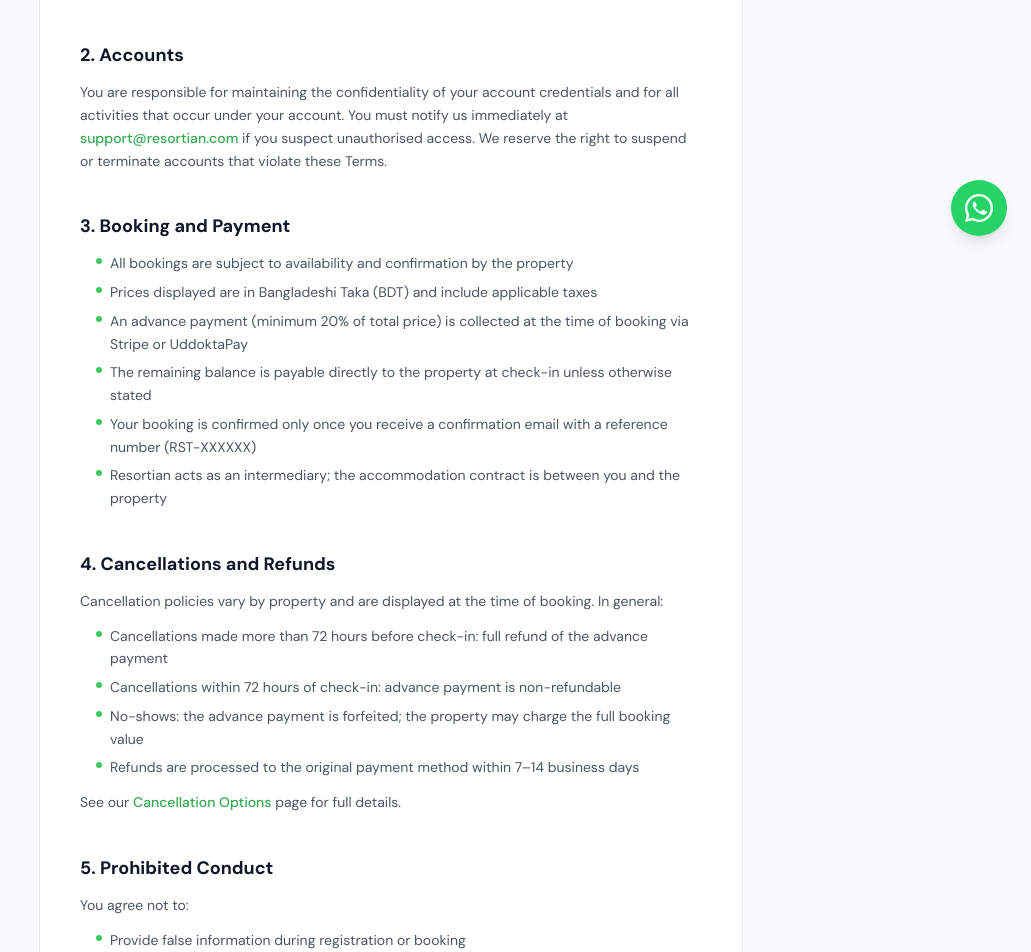
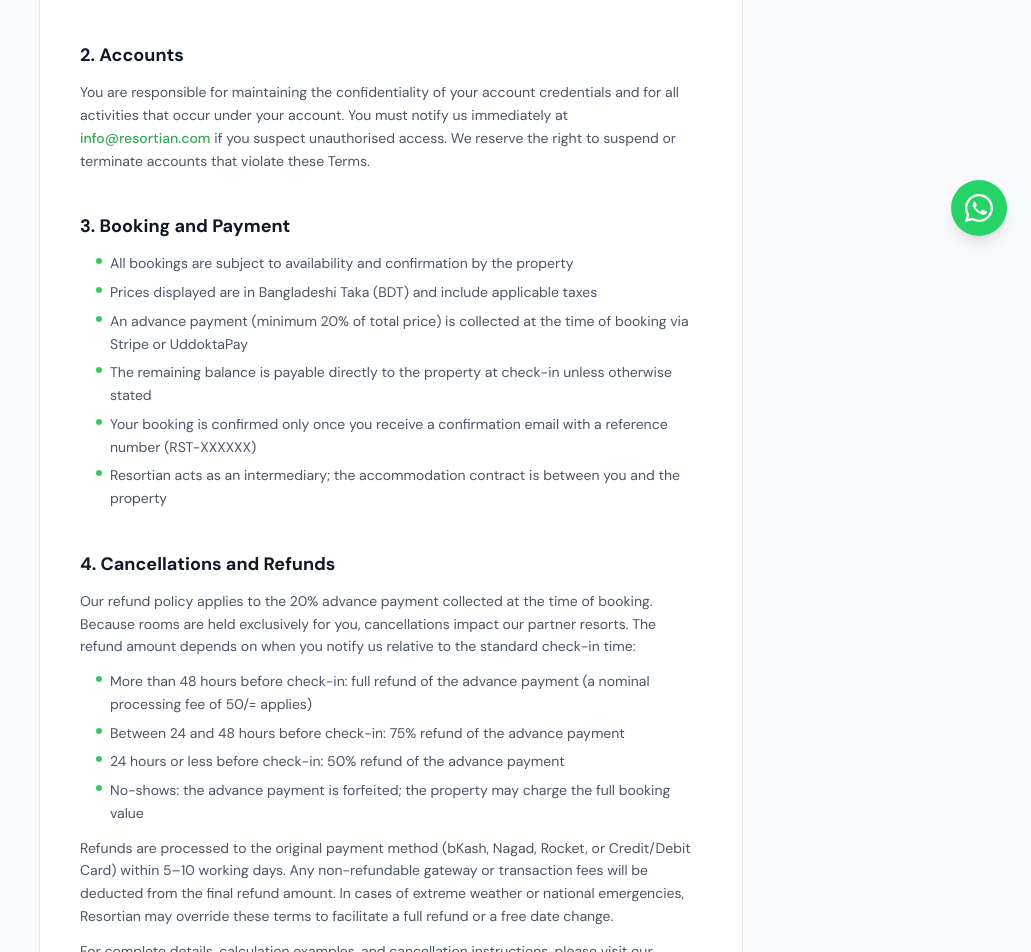
Before and after one commit to winchakma/resortian-demo, a Next.js app: page /terms in a window 1280 px wide. Shown: the part 540-1492 px from the top of the page, without its empty margins (249-1280 px from the left). Built offline with nearby package versions, Linux system fonts and the light colour scheme; no server answers.

Commit message:
mail update

```diff
--- a/app/advertise/page.tsx
+++ b/app/advertise/page.tsx
@@ -61,10 +61,26 @@
 ];
 
 const STATS = [
-  { icon: <Eye className="h-6 w-6" />, value: "120K+", label: "Monthly page views" },
-  { icon: <Target className="h-6 w-6" />, value: "78%", label: "Visitors actively planning a trip" },
-  { icon: <Star className="h-6 w-6" />, value: "4.8", label: "Average platform rating" },
-  { icon: <TrendingUp className="h-6 w-6" />, value: "38%", label: "YoY booking growth" },
+  {
+    icon: <Eye className="h-6 w-6" />,
+    value: "120K+",
+    label: "Monthly page views",
+  },
+  {
+    icon: <Target className="h-6 w-6" />,
+    value: "78%",
+    label: "Visitors actively planning a trip",
+  },
+  {
+    icon: <Star className="h-6 w-6" />,
+    value: "4.8",
+    label: "Average platform rating",
+  },
+  {
+    icon: <TrendingUp className="h-6 w-6" />,
+    value: "38%",
+    label: "YoY booking growth",
+  },
 ];
 
 export default function AdvertisePage() {
@@ -182,7 +198,7 @@
                     ))}
                   </ul>
                   <a
-                    href="mailto:ads@resortian.com"
+                    href="mailto:info@resortian.com"
                     className={`mt-6 block rounded-xl py-2.5 text-center text-sm font-semibold transition-colors ${
                       pkg.highlight
                         ? "bg-white text-primary-700 hover:bg-primary-50"
@@ -214,11 +230,11 @@
               a proposal tailored to your goals.
             </p>
             <a
-              href="mailto:ads@resortian.com"
+              href="mailto:info@resortian.com"
               className="mt-6 inline-flex items-center gap-2 rounded-xl bg-primary-600 px-6 py-3 text-sm font-semibold text-white transition-colors hover:bg-primary-700"
             >
               <Mail className="h-4 w-4" />
-              ads@resortian.com
+              info@resortian.com
             </a>
           </div>
         </section>
--- a/app/cookies/page.tsx
+++ b/app/cookies/page.tsx
@@ -94,9 +94,9 @@
               Last updated: {LAST_UPDATED}
             </p>
             <p className="mt-4 text-sm leading-relaxed text-gray-600 dark:text-gray-400">
-              This Cookie Policy explains how Resortian uses cookies and
-              similar technologies when you visit our platform. It should be
-              read alongside our{" "}
+              This Cookie Policy explains how Resortian uses cookies and similar
+              technologies when you visit our platform. It should be read
+              alongside our{" "}
               <a
                 href="/privacy"
                 className="font-medium text-primary-600 hover:underline dark:text-primary-400"
@@ -124,10 +124,10 @@
 
             <Section title="How We Use Cookies">
               <p>
-                Resortian uses cookies for four purposes: keeping you logged
-                in, remembering your preferences, understanding how the
-                platform is used, and personalising the marketing you see. The
-                table below breaks these down in detail.
+                Resortian uses cookies for four purposes: keeping you logged in,
+                remembering your preferences, understanding how the platform is
+                used, and personalising the marketing you see. The table below
+                breaks these down in detail.
               </p>
             </Section>
 
@@ -172,8 +172,8 @@
 
             <Section title="Third-Party Cookies">
               <p>
-                Some cookies on our platform are set by third-party services
-                we use:
+                Some cookies on our platform are set by third-party services we
+                use:
               </p>
               <ul className="ml-4 mt-2 space-y-1.5">
                 {[
@@ -189,15 +189,13 @@
                 ))}
               </ul>
               <p className="mt-3">
-                These third parties operate under their own privacy policies.
-                We encourage you to review them.
+                These third parties operate under their own privacy policies. We
+                encourage you to review them.
               </p>
             </Section>
 
             <Section title="Managing Your Cookie Preferences">
-              <p>
-                You can control cookies in several ways:
-              </p>
+              <p>You can control cookies in several ways:</p>
               <ul className="ml-4 mt-2 space-y-1.5">
                 {[
                   "Browser settings — most browsers allow you to block or delete cookies. Note that blocking all cookies will prevent login and some features from working",
@@ -215,8 +213,8 @@
             <Section title="Cookie Lifespans">
               <p>
                 Session cookies are deleted when you close your browser.
-                Persistent cookies remain on your device for a set period —
-                our authentication remember-me cookie lasts 7 days, analytics
+                Persistent cookies remain on your device for a set period — our
+                authentication remember-me cookie lasts 7 days, analytics
                 cookies typically expire after 13 months, and marketing cookies
                 after 90 days.
               </p>
@@ -224,10 +222,10 @@
 
             <Section title="Changes to This Policy">
               <p>
-                We may update this Cookie Policy as our use of cookies
-                evolves. We will notify you of significant changes via the
-                platform or by email. Continued use of Resortian after changes
-                take effect constitutes acceptance.
+                We may update this Cookie Policy as our use of cookies evolves.
+                We will notify you of significant changes via the platform or by
+                email. Continued use of Resortian after changes take effect
+                constitutes acceptance.
               </p>
             </Section>
 
@@ -235,10 +233,10 @@
               <p>
                 Questions about our use of cookies? Email{" "}
                 <a
-                  href="mailto:privacy@resortian.com"
+                  href="mailto:info@resortian.com"
                   className="font-medium text-primary-600 hover:underline dark:text-primary-400"
                 >
-                  privacy@resortian.com
+                  info@resortian.com
                 </a>
                 .
               </p>
--- a/app/partner-hub/page.tsx
+++ b/app/partner-hub/page.tsx
@@ -13,7 +13,8 @@
 
 export const metadata: Metadata = {
   title: "Partner Hub | Resortian",
-  description: "Resources, tools, and guidance for Resortian hotel and resort partners.",
+  description:
+    "Resources, tools, and guidance for Resortian hotel and resort partners.",
 };
 
 const FEATURES = [
@@ -229,7 +230,7 @@
                     href="mailto:partners@resortian.com"
                     className="font-medium text-primary-600 hover:underline dark:text-primary-400"
                   >
-                    partners@resortian.com
+                    info@resortian.com
                   </a>
                   .
                 </p>
--- a/app/privacy/page.tsx
+++ b/app/privacy/page.tsx
@@ -61,11 +61,11 @@
             </p>
             <p className="mt-4 text-sm leading-relaxed text-gray-600 dark:text-gray-400">
               Resortian (&quot;we&quot;, &quot;us&quot;, or &quot;our&quot;)
-              operates the Resortian hotel & resort booking platform. This Privacy Policy
-              explains how we collect, use, disclose, and safeguard your
-              information when you use our website and services. Please read it
-              carefully. By using Resortian, you consent to the practices
-              described here.
+              operates the Resortian hotel & resort booking platform. This
+              Privacy Policy explains how we collect, use, disclose, and
+              safeguard your information when you use our website and services.
+              Please read it carefully. By using Resortian, you consent to the
+              practices described here.
             </p>
           </div>
         </div>
@@ -74,7 +74,9 @@
         <div className="mx-auto max-w-3xl px-4 pb-16 sm:px-6 lg:px-8">
           <div className="rounded-2xl border border-gray-200 bg-white px-6 py-8 dark:border-gray-700 dark:bg-gray-900 sm:px-10">
             <Section title="1. Information We Collect">
-              <p>We collect information you provide directly to us, including:</p>
+              <p>
+                We collect information you provide directly to us, including:
+              </p>
               <Ul
                 items={[
                   "Account registration data: name, phone number, email address, and password hash",
@@ -87,9 +89,8 @@
               <p className="mt-3">
                 We also automatically collect certain technical information when
                 you use our platform: IP address, browser type, operating
-                system, referring URLs, pages visited, and timestamps. This
-                data is collected via server logs and standard web analytics
-                tools.
+                system, referring URLs, pages visited, and timestamps. This data
+                is collected via server logs and standard web analytics tools.
               </p>
             </Section>
 
@@ -131,8 +132,8 @@
                 is active. Booking records are retained for seven years for
                 accounting and legal compliance purposes. You may request
                 deletion of your account at any time; we will anonymise or
-                delete your personal data within 30 days, except where
-                retention is required by law.
+                delete your personal data within 30 days, except where retention
+                is required by law.
               </p>
             </Section>
 
@@ -142,16 +143,14 @@
                 TLS-encrypted data transmission, bcrypt password hashing, and
                 role-based access controls. No method of transmission over the
                 internet is 100% secure; we cannot guarantee absolute security
-                but we are committed to protecting your data and will notify
-                you promptly in the event of a breach that affects your
-                personal information.
+                but we are committed to protecting your data and will notify you
+                promptly in the event of a breach that affects your personal
+                information.
               </p>
             </Section>
 
             <Section title="6. Your Rights">
-              <p>
-                Subject to applicable law, you have the right to:
-              </p>
+              <p>Subject to applicable law, you have the right to:</p>
               <Ul
                 items={[
                   "Access the personal data we hold about you",
@@ -164,10 +163,10 @@
               <p className="mt-3">
                 To exercise any of these rights, contact us at{" "}
                 <a
-                  href="mailto:privacy@resortian.com"
+                  href="mailto:info@resortian.com"
                   className="font-medium text-primary-600 hover:underline dark:text-primary-400"
                 >
-                  privacy@resortian.com
+                  info@resortian.com
                 </a>
                 .
               </p>
@@ -190,8 +189,8 @@
 
             <Section title="8. Third-Party Links">
               <p>
-                Our platform may contain links to third-party websites (hotel and resort
-                websites, payment gateways, social media). We are not
+                Our platform may contain links to third-party websites (hotel
+                and resort websites, payment gateways, social media). We are not
                 responsible for the privacy practices of those sites and
                 encourage you to read their privacy policies before providing
                 any personal information.
@@ -200,9 +199,9 @@
 
             <Section title="9. Children's Privacy">
               <p>
-                Resortian is not directed at children under the age of 13. We
-                do not knowingly collect personal information from children. If
-                you believe a child has provided us with personal data, please
+                Resortian is not directed at children under the age of 13. We do
+                not knowingly collect personal information from children. If you
+                believe a child has provided us with personal data, please
                 contact us and we will delete it promptly.
               </p>
             </Section>
@@ -222,10 +221,10 @@
                 If you have questions or concerns about this Privacy Policy,
                 please contact our Data Protection team at{" "}
                 <a
-                  href="mailto:privacy@resortian.com"
+                  href="mailto:info@resortian.com"
                   className="font-medium text-primary-600 hover:underline dark:text-primary-400"
                 >
-                  privacy@resortian.com
+                  info@resortian.com
                 </a>{" "}
                 or write to us at: Resortian Ltd, Level 5, 42 Gulshan Avenue,
                 Dhaka 1212, Bangladesh.
--- a/app/terms/page.tsx
+++ b/app/terms/page.tsx
@@ -62,9 +62,9 @@
             <p className="mt-4 text-sm leading-relaxed text-gray-600 dark:text-gray-400">
               These Terms of Service (&quot;Terms&quot;) govern your access to
               and use of Resortian&apos;s website, mobile applications, and
-              booking services (collectively, the &quot;Platform&quot;).
-              Please read them carefully. By creating an account or making a
-              booking, you agree to be bound by these Terms.
+              booking services (collectively, the &quot;Platform&quot;). Please
+              read them carefully. By creating an account or making a booking,
+              you agree to be bound by these Terms.
             </p>
           </div>
         </div>
@@ -74,25 +74,25 @@
           <div className="rounded-2xl border border-gray-200 bg-white px-6 py-8 dark:border-gray-700 dark:bg-gray-900 sm:px-10">
             <Section title="1. Eligibility">
               <p>
-                You must be at least 18 years old to create an account or make
-                a booking on Resortian. By using the Platform, you represent
-                that you are of legal age and have the capacity to enter into a
+                You must be at least 18 years old to create an account or make a
+                booking on Resortian. By using the Platform, you represent that
+                you are of legal age and have the capacity to enter into a
                 binding contract. If you are using the Platform on behalf of an
-                organisation, you represent that you have authority to bind
-                that organisation to these Terms.
+                organisation, you represent that you have authority to bind that
+                organisation to these Terms.
               </p>
             </Section>
 
             <Section title="2. Accounts">
               <p>
                 You are responsible for maintaining the confidentiality of your
-                account credentials and for all activities that occur under
-                your account. You must notify us immediately at{" "}
+                account credentials and for all activities that occur under your
+                account. You must notify us immediately at{" "}
                 <a
-                  href="mailto:support@resortian.com"
+                  href="mailto:info@resortian.com"
                   className="font-medium text-primary-600 hover:underline dark:text-primary-400"
                 >
-                  support@resortian.com
+                  info@resortian.com
                 </a>{" "}
                 if you suspect unauthorised access. We reserve the right to
                 suspend or terminate accounts that violate these Terms.
@@ -114,26 +114,38 @@
 
             <Section title="4. Cancellations and Refunds">
               <p>
-                Cancellation policies vary by property and are displayed at
-                the time of booking. In general:
+                Our refund policy applies to the 20% advance payment collected
+                at the time of booking. Because rooms are held exclusively for
+                you, cancellations impact our partner resorts. The refund amount
+                depends on when you notify us relative to the standard check-in
+                time:
               </p>
               <Ul
                 items={[
-                  "Cancellations made more than 72 hours before check-in: full refund of the advance payment",
-                  "Cancellations within 72 hours of check-in: advance payment is non-refundable",
+                  "More than 48 hours before check-in: full refund of the advance payment (a nominal processing fee of 50/= applies)",
+                  "Between 24 and 48 hours before check-in: 75% refund of the advance payment",
+                  "24 hours or less before check-in: 50% refund of the advance payment",
                   "No-shows: the advance payment is forfeited; the property may charge the full booking value",
-                  "Refunds are processed to the original payment method within 7–14 business days",
                 ]}
               />
               <p className="mt-3">
-                See our{" "}
+                Refunds are processed to the original payment method (bKash,
+                Nagad, Rocket, or Credit/Debit Card) within 5–10 working days.
+                Any non-refundable gateway or transaction fees will be deducted
+                from the final refund amount. In cases of extreme weather or
+                national emergencies, Resortian may override these terms to
+                facilitate a full refund or a free date change.
+              </p>
+              <p className="mt-3">
+                For complete details, calculation examples, and cancellation
+                instructions, please visit our{" "}
                 <a
                   href="/cancellation"
                   className="font-medium text-primary-600 hover:underline dark:text-primary-400"
                 >
-                  Cancellation Options
+                  Cancellation &amp; Refund Policy
                 </a>{" "}
-                page for full details.
+                page.
               </p>
             </Section>
 
@@ -152,9 +164,7 @@
             </Section>
 
             <Section title="6. Property Owner Obligations">
-              <p>
-                Property owners listing on Resortian agree to:
-              </p>
+              <p>Property owners listing on Resortian agree to:</p>
               <Ul
                 items={[
                   "Provide accurate and current property information, room descriptions, and photographs",
@@ -172,8 +182,8 @@
                 Reviews submitted on Resortian must be based on genuine
                 first-hand experiences. We reserve the right to remove reviews
                 that are fraudulent, abusive, or in violation of these Terms.
-                Properties may not incentivise guests to write positive reviews or
-                pressure them to remove negative ones.
+                Properties may not incentivise guests to write positive reviews
+                or pressure them to remove negative ones.
               </p>
             </Section>
 
@@ -191,8 +201,8 @@
               <p>
                 To the fullest extent permitted by law, Resortian shall not be
                 liable for any indirect, incidental, special, or consequential
-                damages arising from your use of the Platform, including but
-                not limited to loss of profit, data, or goodwill. Our total
+                damages arising from your use of the Platform, including but not
+                limited to loss of profit, data, or goodwill. Our total
                 liability for any claim arising from or relating to these Terms
                 shall not exceed the amount paid by you for the booking in
                 question.
@@ -213,9 +223,8 @@
               <p>
                 We may modify these Terms at any time. We will provide at least
                 14 days&apos; notice of material changes via email or a
-                prominent platform notice. Your continued use of Resortian
-                after the effective date constitutes acceptance of the revised
-                Terms.
+                prominent platform notice. Your continued use of Resortian after
+                the effective date constitutes acceptance of the revised Terms.
               </p>
             </Section>
 
@@ -223,10 +232,10 @@
               <p>
                 Questions about these Terms? Contact us at{" "}
                 <a
-                  href="mailto:legal@resortian.com"
+                  href="mailto:info@resortian.com"
                   className="font-medium text-primary-600 hover:underline dark:text-primary-400"
                 >
-                  legal@resortian.com
+                  info@resortian.com
                 </a>
                 .
               </p>
--- a/components/ui/CareersContent.tsx
+++ b/components/ui/CareersContent.tsx
@@ -393,10 +393,10 @@
             <p className="mt-1 text-sm text-gray-500 dark:text-gray-400">
               Send a speculative application to{" "}
               <a
-                href="mailto:career@resortian.com"
+                href="mailto:info@resortian.com"
                 className="font-semibold text-primary-600 hover:underline dark:text-primary-400"
               >
-                career@resortian.com
+                info@resortian.com
               </a>{" "}
               and tell us how you can help.
             </p>
@@ -530,10 +530,10 @@
                   <p className="mt-0.5 text-sm text-gray-600 dark:text-gray-400">
                     Email{" "}
                     <a
-                      href={`mailto:career@resortian.com?subject=${encodeURIComponent(`Application: ${selected.title}`)}`}
+                      href={`mailto:info@resortian.com?subject=${encodeURIComponent(`Application: ${selected.title}`)}`}
                       className="font-semibold text-primary-600 hover:underline dark:text-primary-400"
                     >
-                      career@resortian.com
+                      info@resortian.com
                     </a>{" "}
                     with your CV and a short note about why you are a great fit
                     for this role.
--- a/components/ui/ContactContent.tsx
+++ b/components/ui/ContactContent.tsx
@@ -45,7 +45,7 @@
   {
     icon: Mail,
     title: "Email Us",
-    lines: ["support@resortian.com", "bookings@resortian.com"],
+    lines: ["support@resortian.com"],
     sub: "We reply within 24 hours",
     color:
       "bg-primary-50 text-primary-600 dark:bg-primary-950/40 dark:text-primary-400",
--- a/components/ui/HelpContent.tsx
+++ b/components/ui/HelpContent.tsx
@@ -64,7 +64,7 @@
     faqs: [
       {
         q: "How do I delete my account?",
-        a: "Email privacy@resortian.com from your registered email address with the subject 'Account Deletion Request'. We'll confirm and delete your personal data within 30 days, except where legal retention is required.",
+        a: "Email info@resortian.com from your registered email address with the subject 'Account Deletion Request'. We'll confirm and delete your personal data within 30 days, except where legal retention is required.",
       },
       {
         q: "I booked as a guest — how do I see my booking?",
```
Also changed, not shown: app/affiliates/page.tsx (+10 -7 lines).
